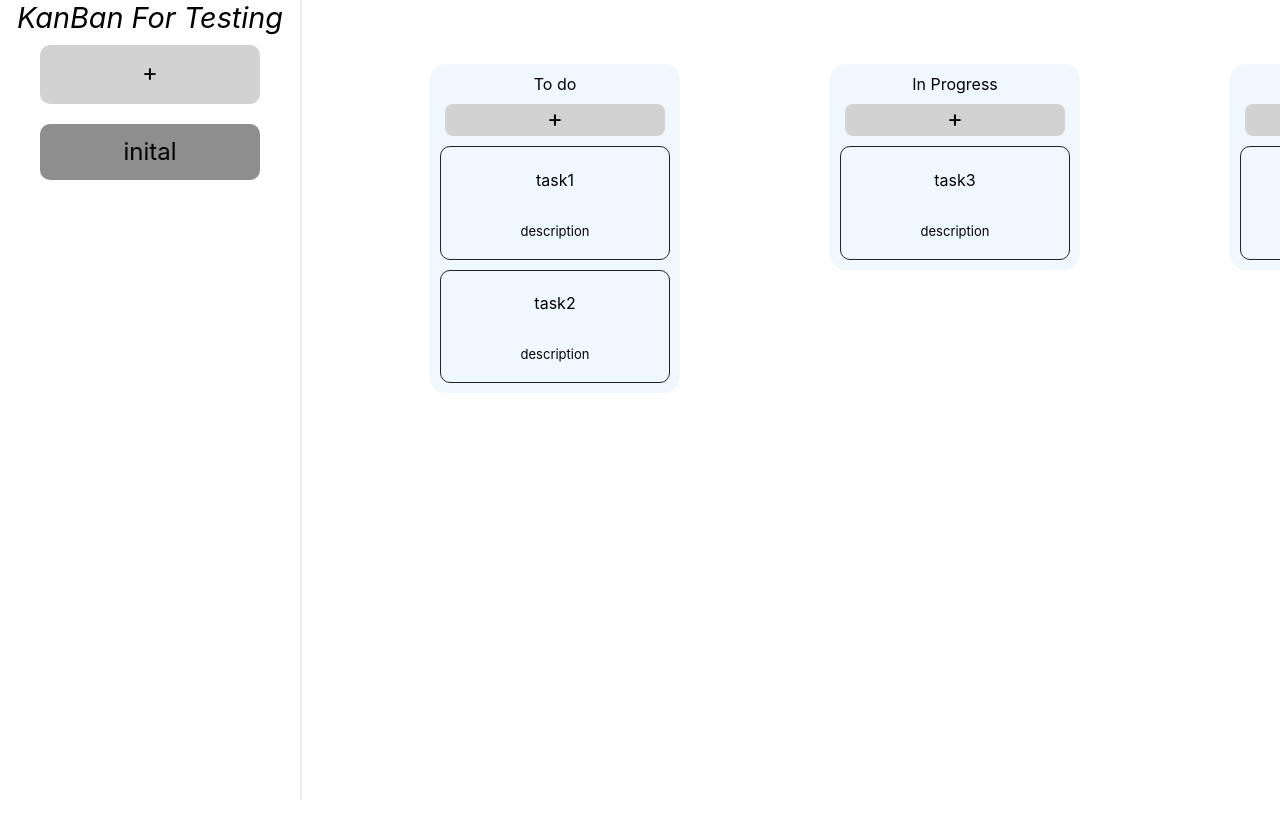
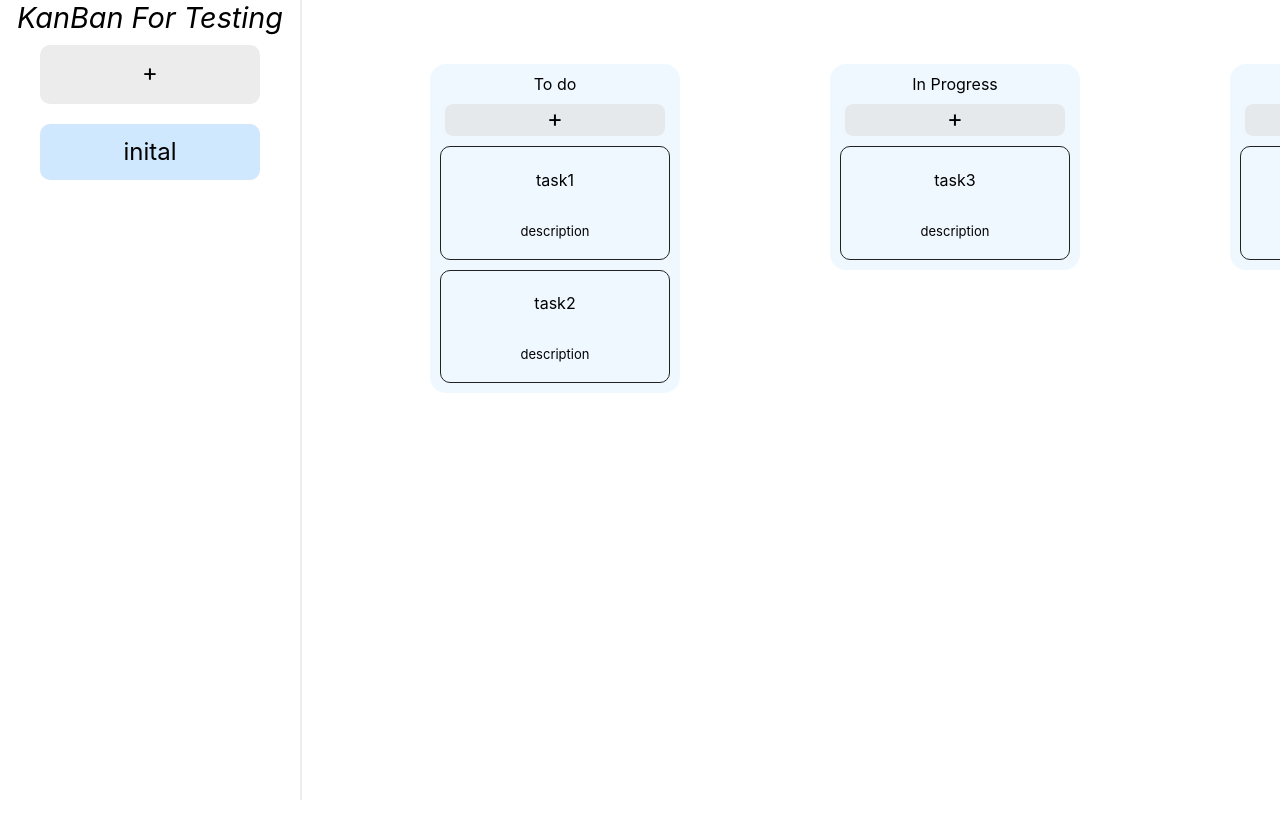
Before and after one commit to rmit-s3712674-Sijie-Shi/KanBan-copy, a React (Create React App) app: page / in a window 1280 px wide. Shown: the top 814 px of the page. Built offline with nearby package versions, Linux system fonts and the light colour scheme.

Commit message:
backgroud color change

```diff
--- a/src/components/leftpanel/leftpanel.module.css
+++ b/src/components/leftpanel/leftpanel.module.css
@@ -18,7 +18,7 @@
     margin: 10px 40px 10px 40px;
     transition: 0.5s;
     cursor: pointer;
-    background-color: rgb(211, 210, 210);
+    background-color: rgba(223, 223, 223, 0.596);
 }
 
 .addButton:hover {
@@ -35,13 +35,13 @@
     margin: 10px 10px;
     transition: 0.5s;
     cursor: pointer;
-    background-color: rgb(211, 210, 210);
+    background-color: rgba(240, 248, 255, 0.979);
   }
 
   .event:hover {
-    background-color: rgb(238, 97, 97);
+    background-color: rgb(243, 143, 143);
   }
 
   .selected {
-    background-color: rgba(129, 129, 129, 0.89);
+    background-color: rgba(207, 232, 253, 0.979);
   }
--- a/src/components/taskbox/taskbox.module.css
+++ b/src/components/taskbox/taskbox.module.css
@@ -10,7 +10,7 @@
 }
 
 .column{
-    background-color: aliceblue;
+    background-color: rgba(240, 248, 255, 0.979);
     width: 250px;
     height: fit-content;
     min-width: 250px;
@@ -28,7 +28,7 @@
     margin: 10px 15px 10px 15px;
     transition: 0.5s;
     cursor: pointer;
-    background-color: rgb(211, 210, 210);
+    background-color: rgba(223, 223, 223, 0.596);
 }
 
 .addButton:hover {
```
